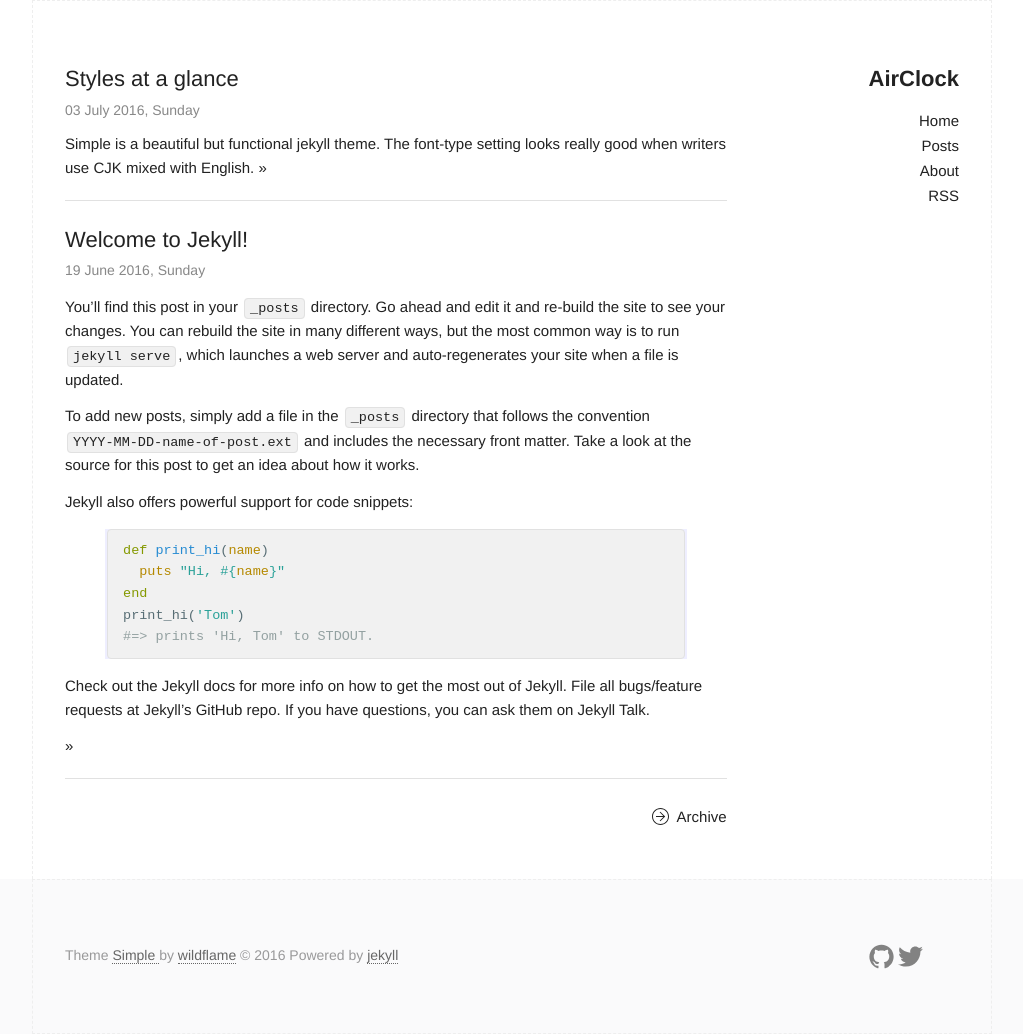
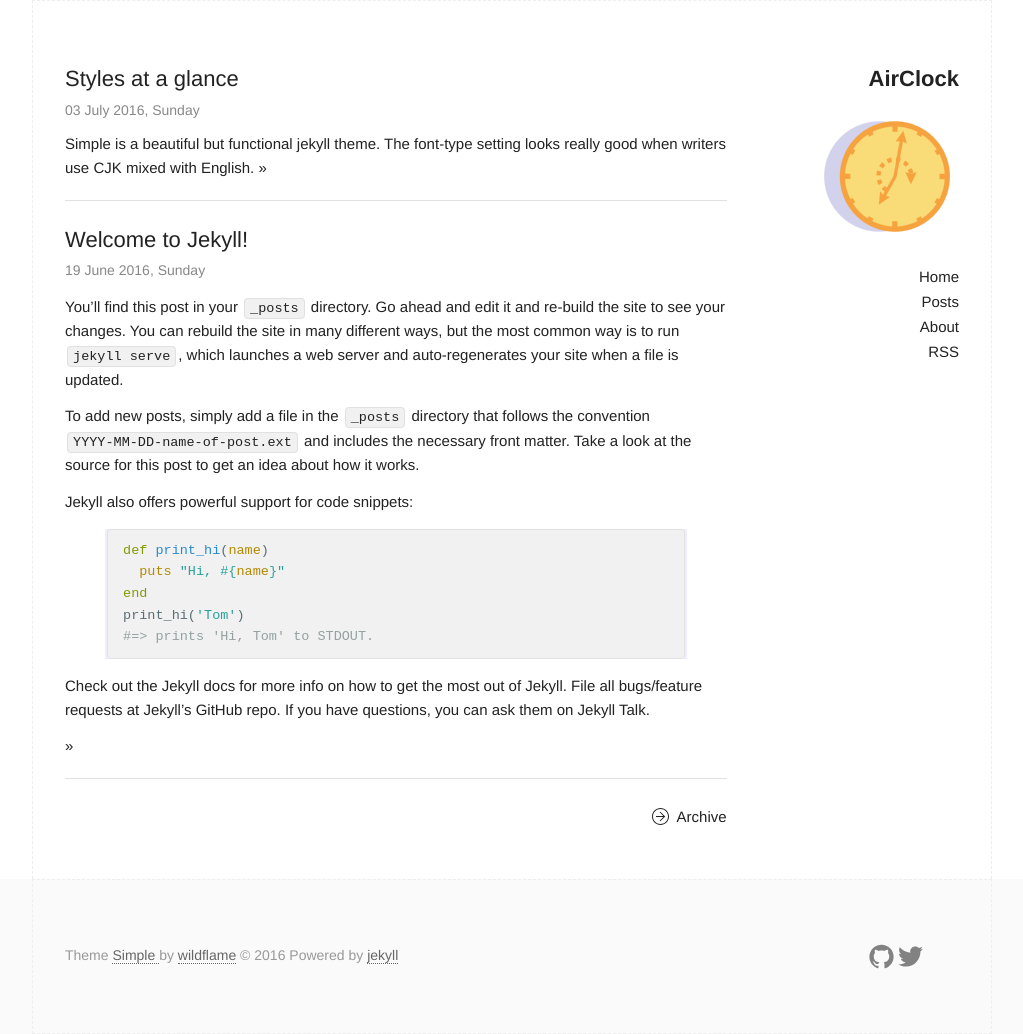
Before and after one commit to al4/AirClock, a Jekyll site: the page built from docs/index.html, in a window 1280 px wide. Shown: the whole page, without its empty margins (128-1151 px from the left). Built offline with Jekyll 4.4.1, drawn with Linux system fonts in a browser that asks for light colours.

Commit message:
Remove invisible svg from header, add image assets

```diff
--- a/docs/_includes/header.html
+++ b/docs/_includes/header.html
@@ -3,16 +3,9 @@
   <h2 class="logo"><a href="{{ site.baseurl }}/">{{ site.title }}</a></h2>
 
   <div class="nav">
-
-    <label for="menu-toggle" class="menu-icon">
-        <!--div data-icon="ei-navicon"></div-->
-        <svg viewBox="0 0 18 15">
-          <path fill="#424242" d="M18,1.484c0,0.82-0.665,1.484-1.484,1.484H1.484C0.665,2.969,0,2.304,0,1.484l0,0C0,0.665,0.665,0,1.484,0 h15.031C17.335,0,18,0.665,18,1.484L18,1.484z"/>
-          <path fill="#424242" d="M18,7.516C18,8.335,17.335,9,16.516,9H1.484C0.665,9,0,8.335,0,7.516l0,0c0-0.82,0.665-1.484,1.484-1.484 h15.031C17.335,6.031,18,6.696,18,7.516L18,7.516z"/>
-          <path fill="#424242" d="M18,13.516C18,14.335,17.335,15,16.516,15H1.484C0.665,15,0,14.335,0,13.516l0,0 c0-0.82,0.665-1.484,1.484-1.484h15.031C17.335,12.031,18,12.696,18,13.516L18,13.516z"/>
-        </svg>
-    </label>
-    <input type="checkbox" id="menu-toggle">
+    <div>
+      <img src="{{ site.baseurl }}/assets/img/airclock_logo.png"></img>
+    </div>
 
     <div class="site-nav">
       <nav>
```
Also changed, not shown: docs/assets/img/airclock_logo.png (added), docs/assets/img/al4.jpg (added).
